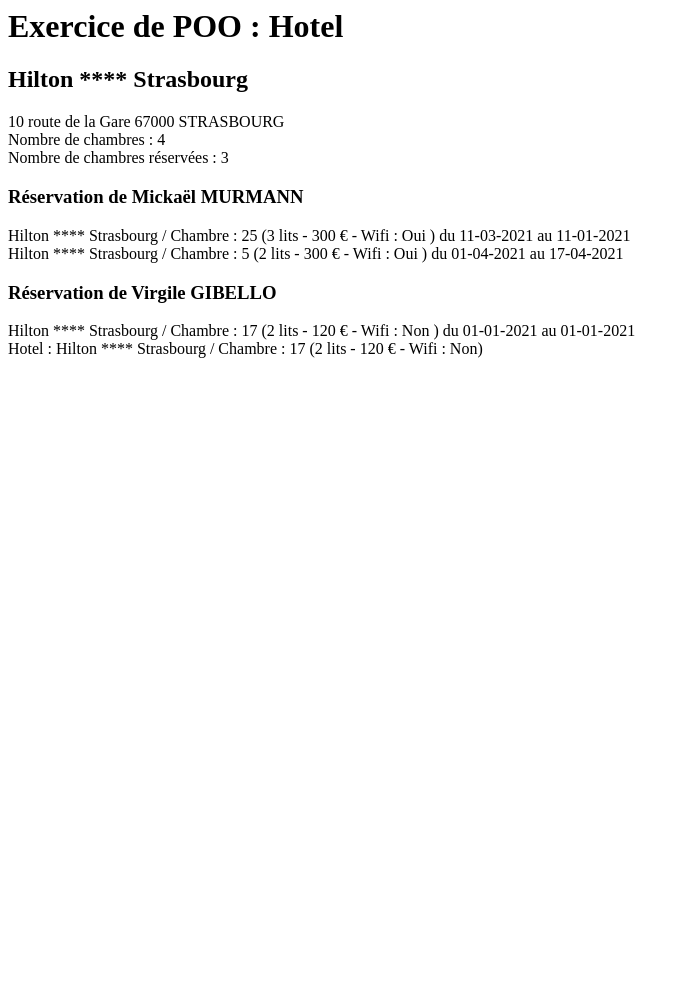
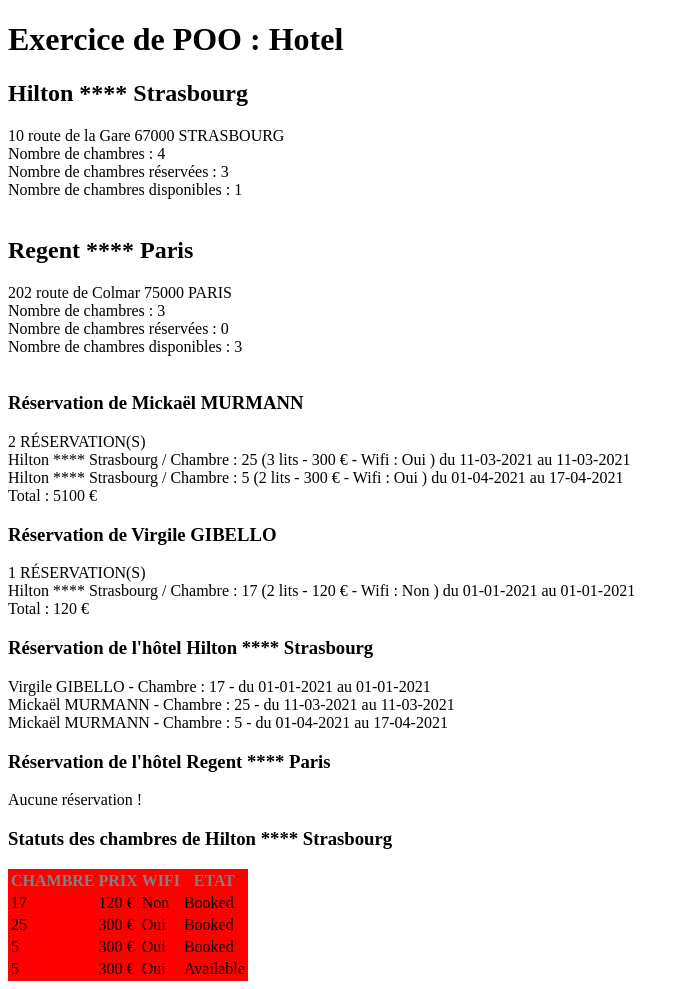
Before and after one commit to Flibouche/POO_Hotel, a PHP site: page / in a window 1280 px wide. Shown: the whole page, without its empty margins (0-688 px from the left). Before the commit the page ends 358 px from the top, so only its background shows below. Run offline with PHP 8.4, Linux system fonts and the light colour scheme.

Commit message:
Toutes les relations ont été faites entre les objets, mise en place du style css pour mon tableau.

```diff
--- a/classes/Booking.php
+++ b/classes/Booking.php
@@ -99,6 +99,25 @@ class Booking {
         return $this;
     }
 
+    //===================== Total Night =====================//
+
+    public function totalNight()
+    {
+        $diff = date_diff($this->dateReservation, $this->dateDeparture);
+        $result = $diff->format("%a");
+        if ($diff->days === 0) {
+            return 1;
+        }
+        return $result;
+    }
+
+    //===================== Total Reservation =====================//
+
+    public function totalReservation()
+    {
+        $result = $this->getRoom()->getPrice() * $this->totalNight();
+        return $result;
+    }
 }
 
 ?>
--- a/classes/Client.php
+++ b/classes/Client.php
@@ -82,18 +82,30 @@ class Client {
         $this->reservations[] = $reservation;
     }
 
+    //===================== totalPrice =====================//
+
+    public function totalPrice()
+    {
+        $totalReservationsClient = 0;
+        foreach($this->reservations as $resa) {
+            $totalReservationsClient += $resa->totalReservation();
+        }
+
+        return $totalReservationsClient;
+    }
+
     //===================== getInfos =====================//
 
     public function getInfos()
     {
-        $result = "<h3>Réservation de $this</h3>";
+        $result = "<h3>Réservation de $this</h3>".count($this->reservations)." RÉSERVATION(S)<br>";
 
         foreach($this->reservations as $reservation) {
             $result .= $reservation->getRoom()->getHotel()." / ".$reservation->getRoom()." (".$reservation->getRoom()->getNbBeds()." lits - ".$reservation->getRoom()->getPrice()." € - Wifi : ".$reservation->getRoom()->internet()." )"." du ".$reservation->getDateReservation(). " au ".$reservation->getDateDeparture()."<br>";
         }
 
+        $result .= "Total : ".$this->totalPrice()." € <br>";
         return $result;
-        echo "Total :  €<br><br>";
     }
 
     //===================== toString =====================//
--- a/classes/Hotel.php
+++ b/classes/Hotel.php
@@ -107,35 +107,56 @@ class Hotel {
 
     public function getInfos()
     {
+        $result = count($this->rooms) - count($this->reservations);
         return "<h2>$this->name </h2>
         $this->address <br>
         Nombre de chambres : ".count($this->rooms)." <br>
-        Nombre de chambres réservées : ".count($this->reservations)."<br>";
-        $result = $this->rooms - $this->reservations;
-        "Nombre de chambres disponibles : ".$result."<br><br>";
+        Nombre de chambres réservées : ".count($this->reservations)."<br>
+        Nombre de chambres disponibles : ".$result."<br><br>";
     }
 
     //===================== getInfosReservations =====================//
 
-    // public function getInfosReservations()
-    // {
-    //     $result = "<h3>Réservation de l'hôtel $this</h3>";
+    public function getInfosReservations()
+    {
+        $result = "<h3>Réservation de l'hôtel $this</h3>";
 
-    //     if($this->rooms->getIsBooked() >= 1)
-    //         foreach($this->reservations as $reservation) {
-    //             $result .= $reservation->getClient()." - ".$reservation->getRoom()." - du ".$reservation->getDateReservation()." au ".$reservation->getDateDeparture()."<br>";
-    //     } else {
-    //             echo "Aucune réservation !";
-    //     }
+        if(count($this->reservations) == 0) {
+            $result .= "Aucune réservation !";
+        } else {
+            foreach($this->reservations as $reservation) {
+                $result .= $reservation->getClient()." - ".$reservation->getRoom()." - du ".$reservation->getDateReservation()." au ".$reservation->getDateDeparture()."<br>";
+            }
+        }
 
-    //     return $result;
-    // }
+        return $result;
+    }
 
     //===================== getRoomStatuts =====================//
 
     public function getRoomStatuts()
     {
-
+        $result = "<h3><span class='statut'>Statuts des chambres de </span>$this</h3>";
+        $result .= "<table>
+                        <thead>
+                            <tr>
+                                <th id='room'>CHAMBRE</th>
+                                <th id='price'>PRIX</th>
+                                <th id='wifi'>WIFI</th>
+                                <th id='etat'>ETAT</th>
+                            </tr>
+                        </thead>
+                    </thead>
+                    <tbody>";
+        foreach($this->rooms as $room) {
+            $result .= "<tr>
+                            <td>".$room->getRoomNumber()."</td>
+                            <td>".$room->getPrice()." €</td>
+                            <td>".$room->internet()."</td>
+                            <td><span class ='booked'>".$room->availability()."</span></td>";
+        }
+        $result .= "</tbody></table>";
+        return $result;
     }
 
 
--- a/index.php
+++ b/index.php
@@ -1,3 +1,13 @@
+<!DOCTYPE html>
+<html lang="en">
+<head>
+    <meta charset="UTF-8">
+    <meta name="viewport" content="width=device-width, initial-scale=1.0">
+    <title>Exercice de POO : Hotel</title>
+    <link rel="stylesheet" href="styles/styles.css">
+</head>
+<body>
+
 <?php
 
 echo "<h1>Exercice de POO : Hotel</h1>";
@@ -33,25 +43,40 @@ $regentRoom3 = new Room($hotel2, 6, 15, 2, 300);
 //===================== Booking =====================//
 
 $booking1 = new Booking($hiltonRoom1, $client2, 1, "01-01-2021", "01-01-2021");
-$booking2 = new Booking($hiltonRoom2, $client1, 2, "11-03-2021", "11-01-2021");
+$booking2 = new Booking($hiltonRoom2, $client1, 2, "11-03-2021", "11-03-2021");
 $booking3 = new Booking($hiltonRoom3, $client1, 3, "01-04-2021", "17-04-2021");
 
 //===================== Actions =====================//
 
-
 echo $hotel1->getInfos();
+echo $hotel2->getInfos();
 
 echo $client1->getInfos();
 echo $client2->getInfos();
 
-echo $hiltonRoom1->getInfos();
+// echo $hiltonRoom1->getInfos();
 
-// echo $hotel1->getInfosReservations();
-// echo $hotel2->getInfosReservations();
+echo $hotel1->getInfosReservations();
+echo $hotel2->getInfosReservations();
 
 // echo $hiltonRoom1->availability();
 // echo $regentRoom3->availability();
 
 echo $hotel1->getRoomStatuts();
 
+// echo "<br>";
+// echo $booking1->totalNight();
+// echo "<br>";
+// echo $booking3->totalNight();
+// echo "<br>";
+
+// echo $booking1->totalReservation();
+// echo "<br>";
+// echo $booking3->totalReservation();
+// echo "<br>";
+// echo $client1->totalPrice();
+
 ?>
+
+</body>
+</html>
--- /dev/null
+++ b/styles/styles.css
@@ -0,0 +1,23 @@
+table {
+    background-color: red;
+}
+
+#room {
+    color: gray;
+}
+
+#price {
+    color: gray;
+}
+
+#wifi {
+    color: gray;
+}
+
+#etat {
+    color: gray;
+}
+
+#room tbody {
+    color : blue;
+}
```
